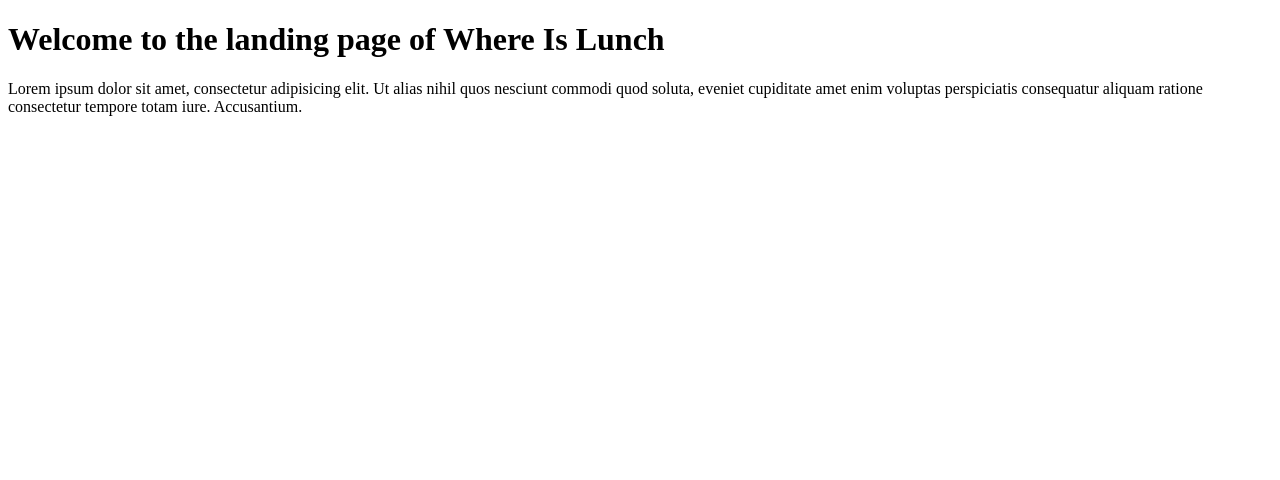
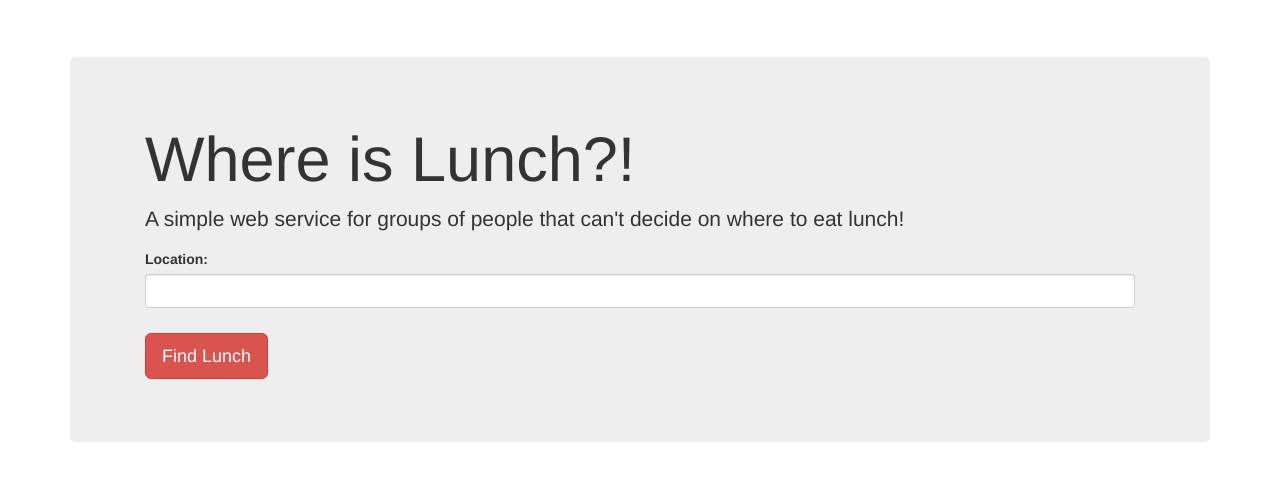
Before and after one commit to aarmill/WhereIsLunch, a plain HTML site: page index.html in a window 1280 px wide. Drawn offline with nearby package versions, Linux system fonts and the light colour scheme.

Commit message:
Fleshed out skeleton
Added bootstrap and created a basic event handler for our find lunch button.

```diff
--- a/index.html
+++ b/index.html
@@ -14,11 +14,51 @@
 		<!-- TODO: Get normalize CSS (Avoid CDN as there has been controversy) -->
 		<!-- <link rel="stylesheet" href="css/normalize.css"> -->
 		<!-- <link rel="stylesheet" href="css/main.css"> -->
+		<!-- Alright so just as a quick hack and slash I will use bootstrap to rapidly create a mockup -->
+		<!-- Latest compiled and minified CSS -->
+		<link rel="stylesheet" href="https://maxcdn.bootstrapcdn.com/bootstrap/3.3.6/css/bootstrap.min.css" integrity="sha384-1q8mTJOASx8j1Au+a5WDVnPi2lkFfwwEAa8hDDdjZlpLegxhjVME1fgjWPGmkzs7" crossorigin="anonymous">
 	</head>
 	<body>
-		<h1>Welcome to the landing page of Where Is Lunch</h1>
-  		<p>
-  			Lorem ipsum dolor sit amet, consectetur adipisicing elit. Ut alias nihil quos nesciunt commodi quod soluta, eveniet cupiditate amet enim voluptas perspiciatis consequatur aliquam ratione consectetur tempore totam iure. Accusantium.
-  		</p>
+		<!-- Im going to be using some emmet magic in the video so this may go over your head -->
+
+		<!-- This makes the document a maximum 1152px wide and allows it to resize as the device gets smaller -->
+		<div class="container">
+			<div style="margin-top:5%;"></div>
+			<!-- Bootstrap jumbotron component -->
+			<div class="jumbotron">
+				<!-- I don't think this container is neccessary -->
+				<div class="container">
+					<h1>Where is Lunch?!</h1>
+					<p>A simple web service for groups of people that can't decide on where to eat lunch!</p>
+					<p>
+						<!-- This creates a placeholder for our columns, without this the grid would get a bit funky -->
+						<div class="row">
+							<!-- Bootstrap uses a 12 column system, saying that this is 12 columns wide on medium+ devices means it will take 100% of the width -->
+							<!-- On mobile devices this will default to width:100% -->
+							<div class="col-md-12" style="margin-bottom:25px;">
+								<form>
+									<label for="">Location:</label>
+									<input type="text" class="form-control">
+								</form>
+							</div>
+							<!-- Bootstrap uses a 12 column system, saying that this is 6 columns wide on medium+ devices means it will take 50% of the width -->
+							<!-- On mobile devices this will default to width:100% -->
+							<div class="col-md-6">
+								<a class="btn btn-danger btn-lg" id="find-lunch">Find Lunch</a>
+							</div>
+						</div>
+					</p>
+				</div>
+			</div>
+		</div>
+
+
+		<!-- jQuery for bootstrap magic, this should need v1.4.2 or something but let's see how this goes -->
+		<!-- Nope it's perfect (v1.1.1) -->
+		<script src="//code.jquery.com/jquery.js"></script>
+		<!-- Latest compiled and minified JS -->
+		<script src="https://maxcdn.bootstrapcdn.com/bootstrap/3.3.6/js/bootstrap.min.js" integrity="sha384-0mSbJDEHialfmuBBQP6A4Qrprq5OVfW37PRR3j5ELqxss1yVqOtnepnHVP9aJ7xS" crossorigin="anonymous"></script>
+
+		<script src="js/main.js"></script>
 	</body>
 </html>
--- /dev/null
+++ b/js/main.js
@@ -0,0 +1,32 @@
+/**
+ * @name main.js
+ * @description This will contain the bulk of our logic.
+ *
+ * The following file should intercept when a user clicks find lunch and then
+ * perform a search using the google maps API to find all nearby food outlets and pick a random
+ * one from the list that the user can then eat lunch at.
+ */
+
+// I think it can be a const since we shouldn't be changing it.
+// Get the element with the id #find-lunch within our HTML page. @return Object
+const findLunch = document.getElementById("find-lunch"); // Im getting used to python and powershell where ";" doesn't exist.
+
+// Attach an event listener to our find-lunch button that will activate whenever the user clicks it.
+// TODO: Add some throttling to this so the user can't just continue clicking it performing bulk requests.
+findLunch.addEventListener("click", function() {
+	/**
+	 * Here is where the bulk of our logic will occur
+	 *
+	 * TODO:
+	 * 1. Get the value from the location text field 	document.getElementById("text-field-id").value
+	 * 2. Send that value to google maps along with the request for food 	Since we have jQuery we can use the $.ajax() function
+	 * 3. Retrieve the results from google maps [JSON] 	This will be a callback from the $.ajax() function
+	 * 4. Pick a random item from the results 	Pretty simple
+	 * 5. Display the picked item 	Again, pretty simple
+	 *
+	 * Improvements:
+	 * 1. Set a kilometer radius
+	 * 2. Something
+	 */
+
+});
```
